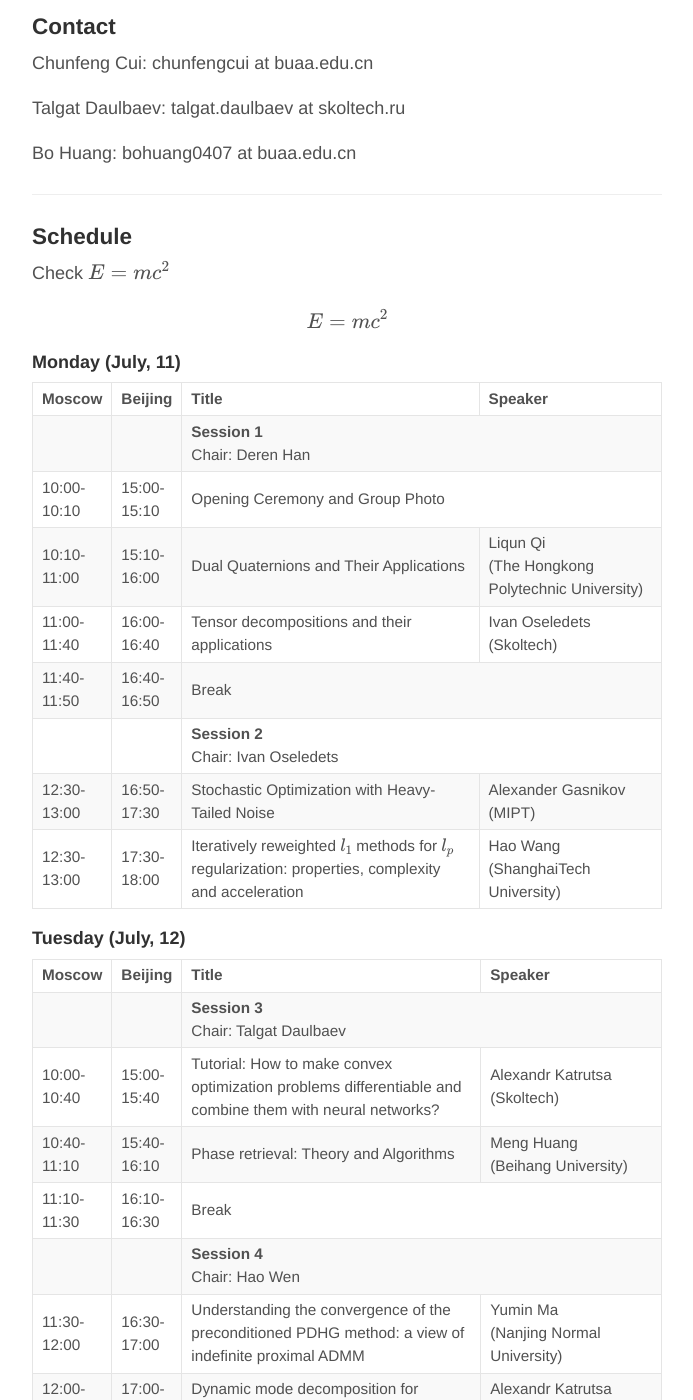
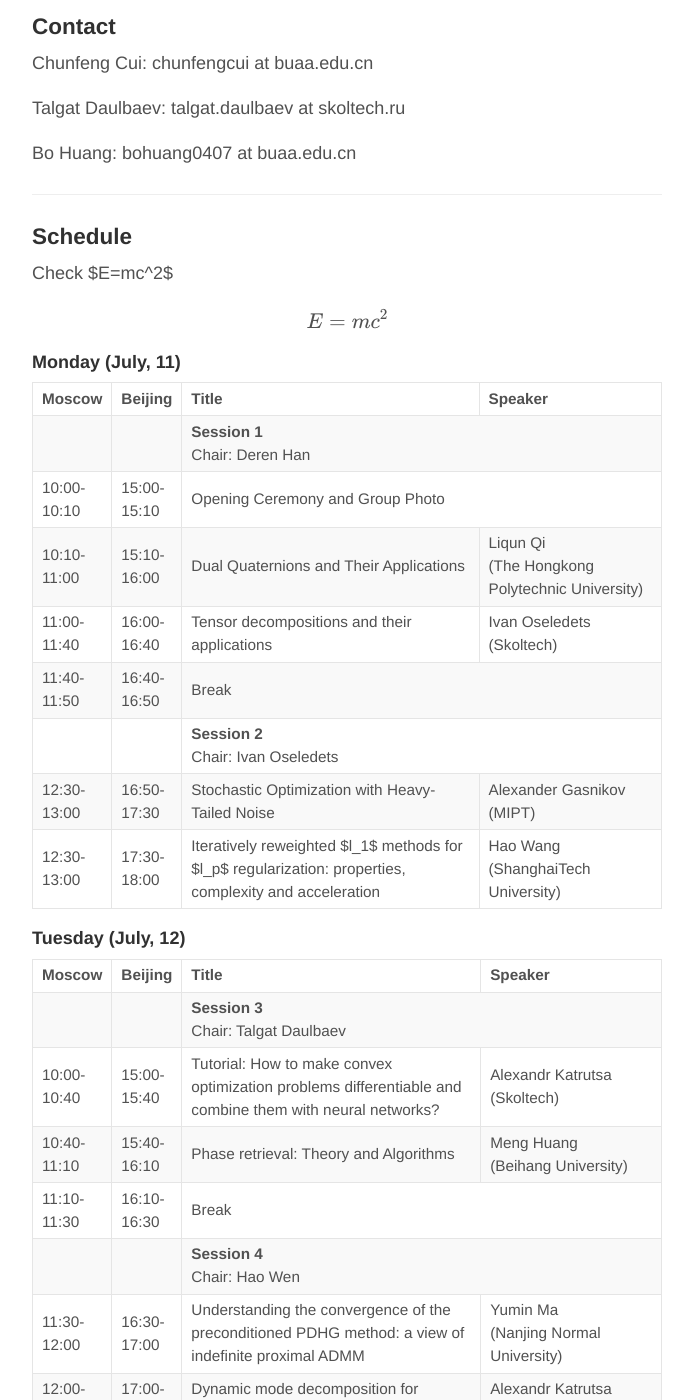
Before and after one commit to Daulbaev/Daulbaev.github.io, a Jekyll site: the page built from _posts/2022-07-09-about.md, in a window 1280 px wide and 1400 px high, scrolled down 1262 px. Shown: the whole window, without its empty margins (293-986 px from the left). Built offline with Jekyll 4.4.1, drawn with Linux system fonts in a browser that asks for light colours; formulas are drawn with MathJax 3; part of the change alters nothing that is shown.

```diff
--- a/_includes/head.html
+++ b/_includes/head.html
@@ -35,16 +35,18 @@
 
    <!-- for mathjax support -->
   {% if page.usemathjax %}
-  <script type="text/x-mathjax-config">
-    MathJax.Hub.Config({
-      tex2jax: {
-        inlineMath: [ ['$','$'], ["\\(","\\)"] ],
-        processEscapes: true
-      }
-    });
+  <script type="text/javascript">
+  window.MathJax = {
+    tex: {
+      packages: ['base', 'ams']
+    },
+    loader: {
+      load: ['ui/menu', '[tex]/ams']
+    }
+  };
   </script>
-  <script type="text/javascript"
-          src="https://cdn.mathjax.org/mathjax/latest/MathJax.js?config=TeX-AMS-MML_HTMLorMML">
+  <script type="text/javascript" id="MathJax-script" async
+    src="https://cdn.jsdelivr.net/npm/mathjax@3/es5/tex-chtml.js">
   </script>
   {% endif %}
 </head>
```
